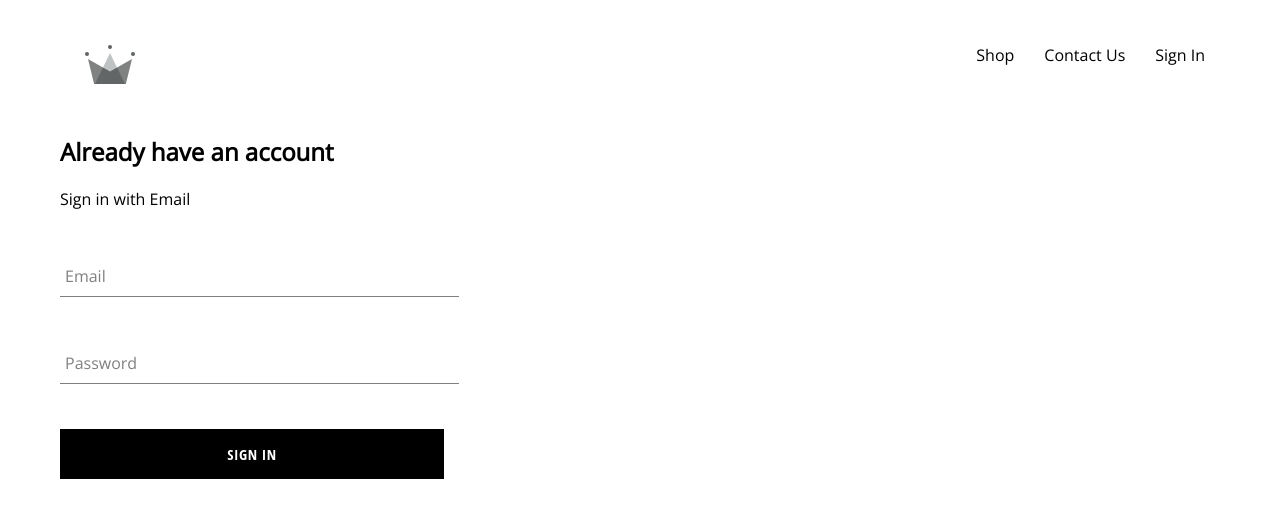
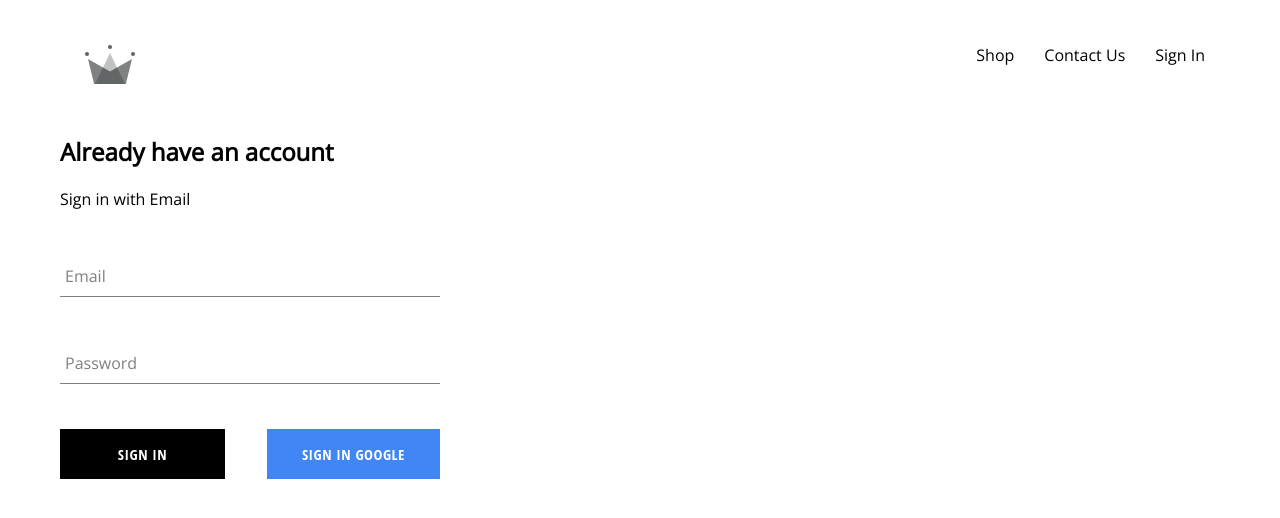
Before and after one commit to Rama-231/shop-react, a React (Create React App) app: page /signin in a window 1280 px wide. Shown: the top 518 px of the page. Built offline with nearby package versions, Linux system fonts and the light colour scheme; no server answers.

Commit message:
firebase_integration

```diff
--- a/package.json
+++ b/package.json
@@ -6,6 +6,7 @@
     "@testing-library/jest-dom": "^5.16.5",
     "@testing-library/react": "^13.4.0",
     "@testing-library/user-event": "^13.5.0",
+    "firebase": "^9.14.0",
     "node-sass": "^7.0.3",
     "react": "^18.2.0",
     "react-dom": "^18.2.0",
--- a/src/App.css
+++ b/src/App.css
@@ -7,3 +7,7 @@
   color: black;
   text-decoration: none;
 }
+
+* {
+  box-sizing: border-box;
+}
--- a/src/App.js
+++ b/src/App.js
@@ -1,3 +1,4 @@
+import { useEffect, useState } from 'react';
 import { Switch, Route } from 'react-router-dom';
 import './App.css';
 
@@ -6,10 +7,29 @@
 import ShopPage from './pages/shopPage/ShopPage';
 import SiginSignupPage from './pages/siginSignupPage/SiginSignupPage';
 
+import { auth } from "./firebase/firebase.utils";
+
+
 function App() {
+  const [currentUser, setCurrentUser] = useState(null);
+
+  let unsubscribeFromAuth = null;
+
+  useEffect(() => {
+    unsubscribeFromAuth = auth.onAuthStateChanged(user => {
+      setCurrentUser(user)
+      console.log("user: ", user);
+    })
+    return (()=> {
+      unsubscribeFromAuth();
+    })
+  }, [currentUser])
+
+  console.log("unsubscribeFromAuth: ", unsubscribeFromAuth);
+
   return (
     <div className="">
-      <Header />
+      <Header currentUser={currentUser} />
       <Switch>
         <Route path="/" exact={true} component={HomePage} />
         <Route path="/shop" component={ShopPage} />
--- a/src/components/custom-btn/CustomBtn.jsx
+++ b/src/components/custom-btn/CustomBtn.jsx
@@ -1,12 +1,15 @@
-import React from 'react';
+import React from "react";
 import "./custom-btn.scss";
 
-const CustomBtn = ({children, ...otherProps}) => {
-    return (
-        <div className='custom-btn' {...otherProps}>
-            {children}
-        </div>
-    );
+const CustomBtn = ({ children, isGoogleSignIn, ...otherProps }) => {
+  return (
+    <div
+      className={`${isGoogleSignIn ? "google-sign-in" : ""} custom-btn`}
+      {...otherProps}
+    >
+      {children}
+    </div>
+  );
 };
 
 export default CustomBtn;
--- a/src/components/custom-btn/custom-btn.scss
+++ b/src/components/custom-btn/custom-btn.scss
@@ -21,4 +21,14 @@
     color: black;
     border: 1px solid black;
   }
+
+  &.google-sign-in {
+    background-color: #4285f4;
+    color: white;
+
+    &:hover {
+      background-color: #357ae8;
+      border: none;
+    }
+  }
 }
--- a/src/components/header/Header.jsx
+++ b/src/components/header/Header.jsx
@@ -1,18 +1,30 @@
-import React from 'react';
-import { Link } from 'react-router-dom';
-import {ReactComponent as Logo} from "../../assets/crown.svg"
+import React from "react";
+import { Link } from "react-router-dom";
+import { ReactComponent as Logo } from "../../assets/crown.svg";
 import "./header.scss";
 
-const header = () => {
+import { auth } from "../../firebase/firebase.utils";
+
+const header = ({ currentUser }) => {
   return (
-        <div className='header'>
-            <Link to="/"  className='logo-container'>
-                <Logo className='logo'/>
+    <div className="header">
+      <Link to="/" className="logo-container">
+        <Logo className="logo" />
       </Link>
       <div className="options">
-                <Link className='option' to="/shop">Shop</Link>
-                <Link className='option' to="/contact">Contact Us</Link>
-                <Link className='option' to="/signin">Sign In</Link>
+        <Link className="option" to="/shop">
+          Shop
+        </Link>
+        <Link className="option" to="/contact">
+          Contact Us
+        </Link>
+        {currentUser ? (
+          <div className="option" onClick={()=> auth.signOut()}>Sign Out</div>
+        ) : (
+          <Link className="option" to="/signin">
+            Sign In
+          </Link>
+        )}
       </div>
     </div>
   );
--- a/src/components/header/header.scss
+++ b/src/components/header/header.scss
@@ -20,6 +20,7 @@
 
       .option {
         padding: 10px 15px;
+        cursor: pointer;
       }
     }
   }
--- a/src/components/sign-in/SignIn.jsx
+++ b/src/components/sign-in/SignIn.jsx
@@ -3,6 +3,7 @@
 
 import FormInput from "../form-input/FormInput";
 import CustomBtn from "../custom-btn/CustomBtn";
+import { signInWithGoogle } from "../../firebase/firebase.utils";
 
 function SignIn(props) {
   const [user, setUser] = useState({ email: "", password: "" });
@@ -13,8 +14,8 @@
   };
 
   const handleChange = (e) => {
-    const {value, name} = e.target;
-    setUser({ ...user,[name]: value });
+    const { value, name } = e.target;
+    setUser({ ...user, [name]: value });
   };
 
   return (
@@ -39,7 +40,10 @@
           value={user.password}
           handleChange={handleChange}
         />
-        <CustomBtn type="submit" value="Submit Form">Sign in</CustomBtn>
+        <div className="btn-group">
+          <CustomBtn type="submit">Sign in</CustomBtn>
+          <CustomBtn onClick={signInWithGoogle} isGoogleSignIn>Sign in Google</CustomBtn>
+        </div>
       </form>
     </div>
   );
--- a/src/components/sign-in/sign-in.scss
+++ b/src/components/sign-in/sign-in.scss
@@ -1,9 +1,17 @@
 .sign-in {
-    width: 30vw;
+    width: 380px;
     display: flex;
     flex-direction: column;
 
     .title {
         margin: 10px 0;
     }
+
+    .btn-group {
+        width: 100%;
+        // overflow: hidden;
+        display: flex;
+        justify-content: space-between;
+        // padding: 0.5rem;
+    }
 }
--- /dev/null
+++ b/src/firebase/firebase.utils.js
@@ -0,0 +1,28 @@
+import firebase from 'firebase/compat/app';
+import 'firebase/compat/auth';
+import 'firebase/compat/firestore';
+
+import { GoogleAuthProvider } from "firebase/auth";
+
+const config = {
+    apiKey: "AIzaSyAcDvdBl_K8n6CLPX3-v_ajhNmCBJsU33w",
+    authDomain: "e-clothing-site-db.firebaseapp.com",
+    projectId: "e-clothing-site-db",
+    storageBucket: "e-clothing-site-db.appspot.com",
+    messagingSenderId: "681379638132",
+    appId: "1:681379638132:web:5635f4dcb23e14163c9a21",
+    measurementId: "G-95FSGTM5ZW"
+};
+
+firebase.initializeApp(config);
+
+export const auth = firebase.auth();
+export const firestore = firebase.firestore();
+
+const provider = new GoogleAuthProvider();
+
+provider.setCustomParameters({
+    prompt: 'select_account'
+});
+
+export const signInWithGoogle = () => auth.signInWithPopup(provider)
```
Also changed, not shown: 2 other files (tests, documents, lock files or other folders). Lines whose indentation alone changed are shown as unchanged.
